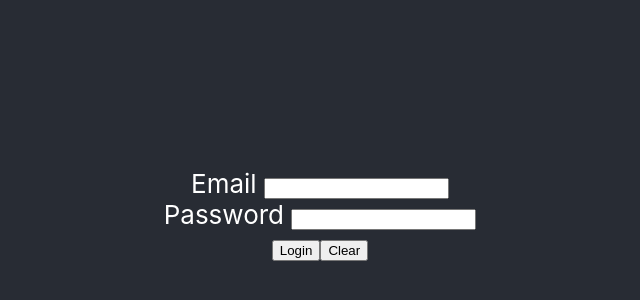
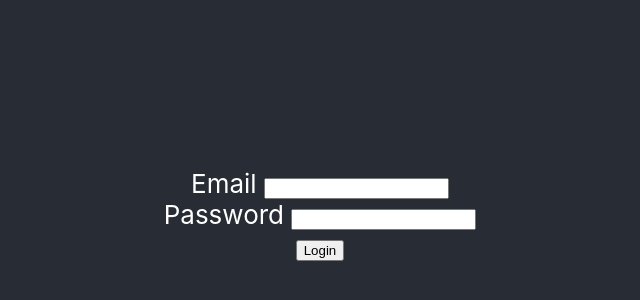
Before and after one commit to altafshaikh/react-forms-101, a React (Create React App) app: page / in a window 1280 px wide. Shown: the part 186-486 px from the top of the page, without its empty margins (320-960 px from the left). Built offline with nearby package versions, Linux system fonts and the light colour scheme.

Commit message:
implemented login and display todolist

```diff
--- a/package.json
+++ b/package.json
@@ -6,6 +6,7 @@
     "@testing-library/jest-dom": "^5.11.6",
     "@testing-library/react": "^11.2.2",
     "@testing-library/user-event": "^12.6.0",
+    "js-cookie": "^2.2.1",
     "react": "^17.0.1",
     "react-dom": "^17.0.1",
     "react-scripts": "4.0.1",
--- a/src/App.js
+++ b/src/App.js
@@ -1,12 +1,12 @@
 import logo from "./logo.svg";
 import "./App.css";
-import Login from "./components/Login";
+import Todo from "./components/Todo";
 
 function App() {
   return (
     <div className="App">
       <header className="App-header">
-        <Login />
+        <Todo />
       </header>
     </div>
   );
--- a/src/components/Login.jsx
+++ b/src/components/Login.jsx
@@ -1,44 +1,33 @@
 import React, { Component } from "react";
 
 export default class Login extends Component {
-  state = {
-    email: "",
-    password: "",
-  };
-
-  setEmail = (event) => {
-    this.setState({ email: event.target.value });
-  };
-
-  setPassword = (event) => {
-    this.setState({ password: event.target.value });
-  };
-
-  submitForm = (event) => {
-    event.preventDefault();
-  };
   render() {
     return (
       <div>
-        <form action="" onSubmit={this.submitForm}>
+        <form
+          action=""
+          method=""
+          name="login"
+          encType="application/x-www-form-urlencoded"
+          onSubmit={this.props.login}
+        >
           <label htmlFor="email">Email </label>
           <input
             type="email"
             name="email"
-            onChange={this.setEmail}
-            value={this.state.email}
+            onChange={this.props.setEmail}
+            value={this.props.email}
           />
           <br />
           <label htmlFor="password">Password </label>
           <input
             type="password"
             name="password"
-            onChange={this.setPassword}
-            value={this.state.password}
+            onChange={this.props.setPassword}
+            value={this.props.password}
           />
           <br />
           <input type="submit" value="Login" />
-          <input type="reset" value="Clear" />
         </form>
       </div>
     );
--- /dev/null
+++ b/src/components/Todo.jsx
@@ -0,0 +1,99 @@
+import React, { Component } from "react";
+import Login from "./Login";
+import TodoList from "./TodoList";
+import { endpoint, login } from "../endpoints";
+import Cookies from "js-cookie";
+
+export default class Todo extends Component {
+  constructor() {
+    super();
+    this.state = {
+      taskName: "",
+      taskList: [],
+      isLoggedIn: false,
+      email: "",
+      password: "",
+      cookie: "",
+    };
+  }
+  loadTodos = () => {
+    let myHeaders = new Headers();
+    myHeaders.append("Authorization", "Bearer " + Cookies.get("jwt"));
+    console.log(Cookies.get("jwt"));
+    fetch(endpoint, { headers: myHeaders, mode: "cors" })
+      .then((response) => {
+        if (response.ok) {
+          return response.json();
+        }
+        throw new Error("Please Login to continue");
+      })
+      .then(({ todos, currentUser }) => {
+        console.log(todos);
+        this.setState({ taskList: todos });
+      })
+      .catch((error) => {
+        console.error("Error:", error);
+      });
+  };
+
+  setEmail = (event) => {
+    this.setState({ email: event.target.value });
+  };
+
+  setPassword = (event) => {
+    this.setState({ password: event.target.value });
+  };
+  login = (event) => {
+    event.preventDefault();
+    console.log("singing ining");
+    var formData = new FormData(event.target);
+
+    var formObject = {};
+    formData.forEach(function (value, key) {
+      formObject[key] = value;
+    });
+
+    fetch(login, {
+      method: "POST", // or 'PUT'
+      headers: {
+        "Content-Type": "application/json",
+      },
+      body: JSON.stringify(formObject),
+    })
+      .then((response) => response.json())
+      .then((data) => {
+        console.log("Success:", data);
+        //   console.log("jwt=" + data.data[0]["jwt"]);
+        Cookies.set("jwt", data.data[0]["jwt"]);
+        this.setState({ isLoggedIn: true });
+        this.loadTodos();
+      })
+      .catch((error) => {
+        console.error("Error:", error);
+      });
+  };
+  render() {
+    return (
+      <div>
+        {this.state.isLoggedIn ? (
+          <div>
+            <form action="">
+              <input type="text" name="taskName" />
+              <input type="submit" value="add task" />
+            </form>
+            <h2>Tasks List</h2>
+            <TodoList taskList={this.state.taskList} />
+          </div>
+        ) : (
+          <Login
+            login={this.login}
+            setEmail={this.setEmail}
+            email={this.state.email}
+            password={this.state.password}
+            setPassword={this.setPassword}
+          />
+        )}
+      </div>
+    );
+  }
+}
--- /dev/null
+++ b/src/components/TodoList.jsx
@@ -0,0 +1,12 @@
+import React from "react";
+
+export default function TodoList(props) {
+  console.log(props);
+  return (
+    <div>
+      {props.taskList.map((todo) => {
+        return <p key={todo.taskID}>{todo.description}</p>;
+      })}
+    </div>
+  );
+}
--- /dev/null
+++ b/src/endpoints.js
@@ -0,0 +1,5 @@
+const BASEURL = "https://todo-rest-api-backend.herokuapp.com/";
+// const BASEURL = "http://localhost:3000/";
+export const endpoint = BASEURL + "todos/";
+export const signup = BASEURL + "signup";
+export const login = BASEURL + "login";
```
Also changed, not shown: 2 other files (tests, documents, lock files or other folders).
